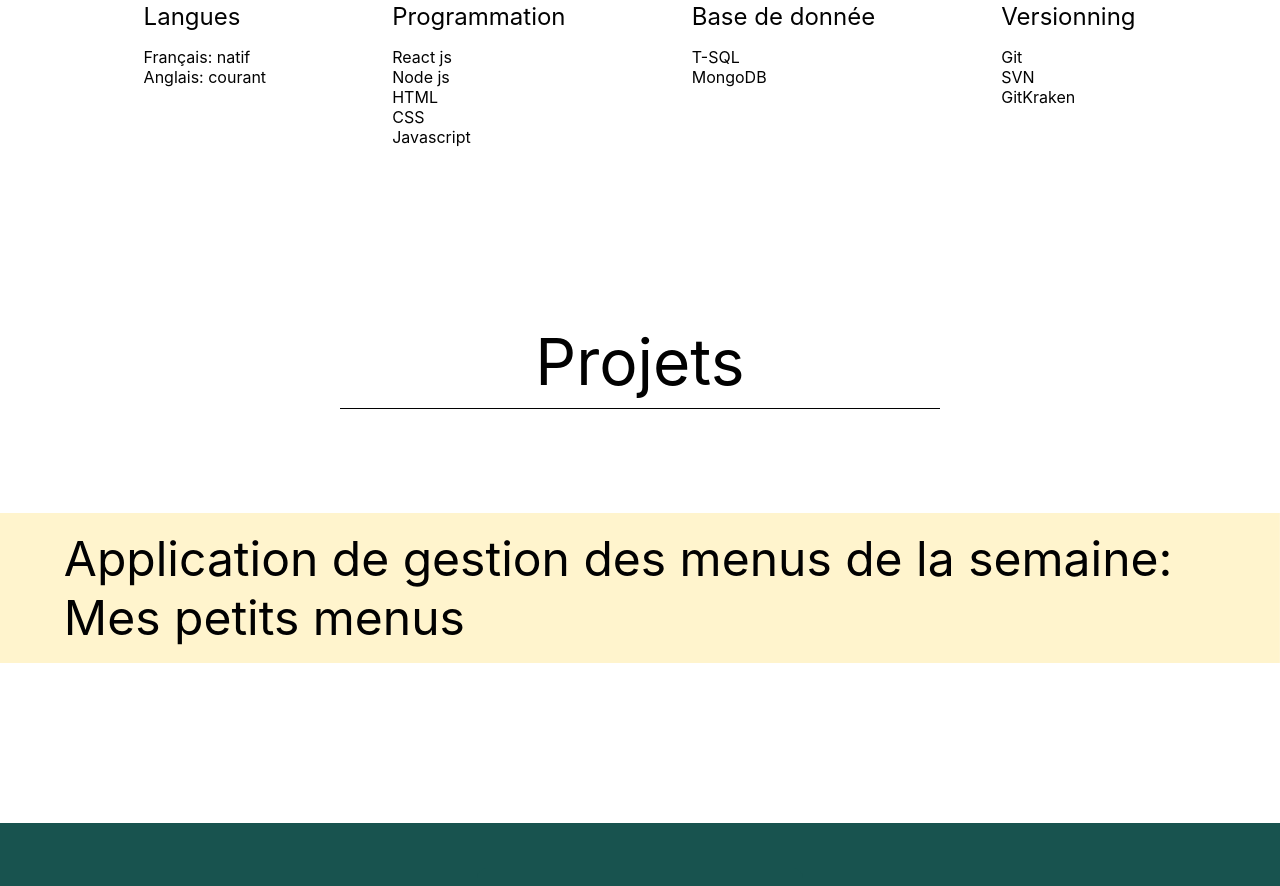
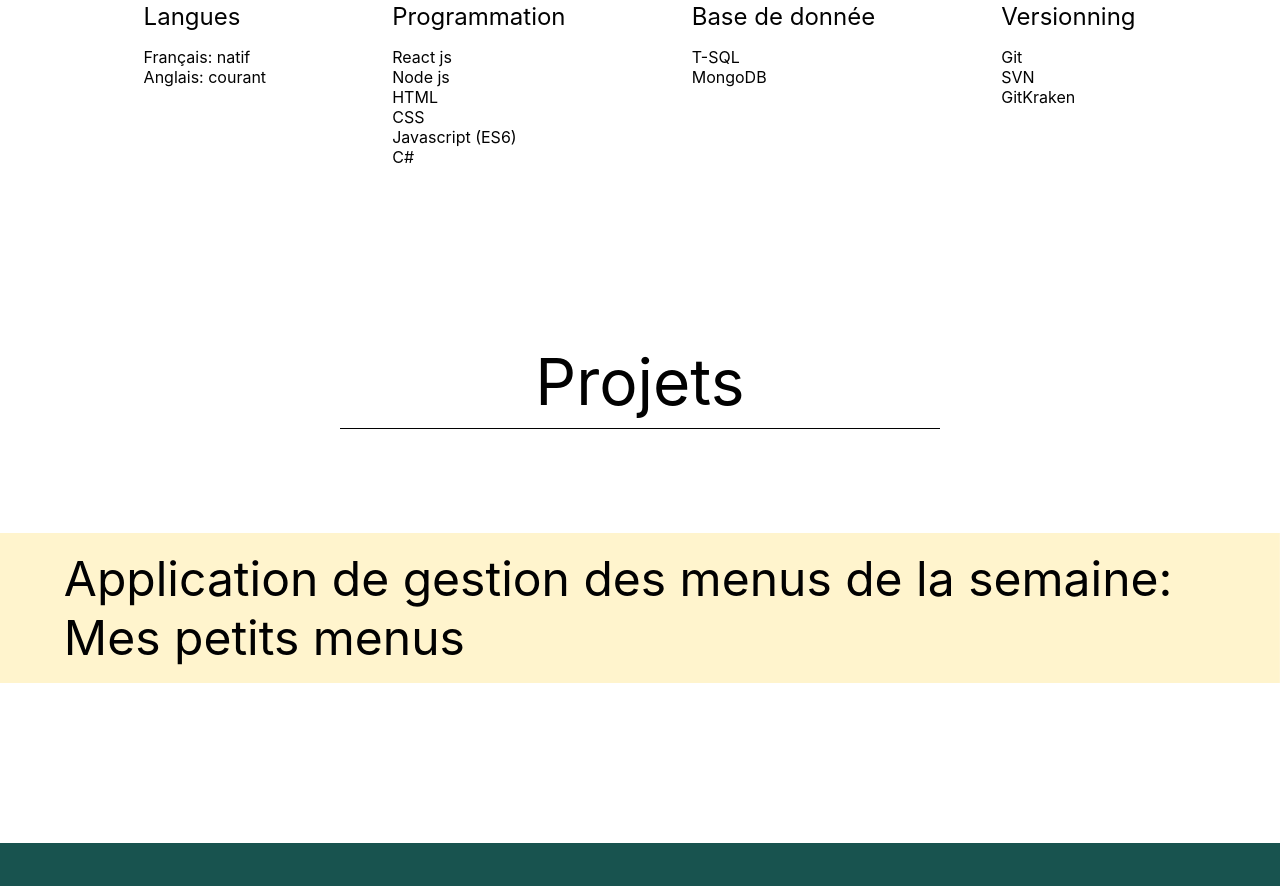
Before and after one commit to QuentinLeFourbe/portefolio, a React (Create React App) app: page / in a window 1280 px wide. Shown: the part 2180-3066 px from the top of the page. Built offline with nearby package versions, Linux system fonts and the light colour scheme.

Commit message:
icon chnged

```diff
--- a/src/components/CV/Skills.jsx
+++ b/src/components/CV/Skills.jsx
@@ -65,7 +65,8 @@ function Skills() {
                         <SkillItem>Node js</SkillItem>
                         <SkillItem>HTML</SkillItem>
                         <SkillItem>CSS</SkillItem>
-                        <SkillItem>Javascript</SkillItem>
+                        <SkillItem>Javascript (ES6)</SkillItem>
+                        <SkillItem>C#</SkillItem>
                     </SkillTypeCol>
                     <SkillTypeCol>
                         <TypeTitle>
```
Also changed, not shown: 1 other file (tests, documents, lock files or other folders).
